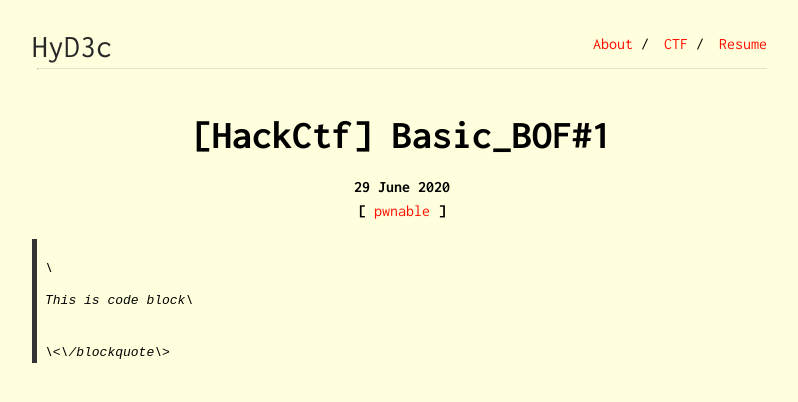
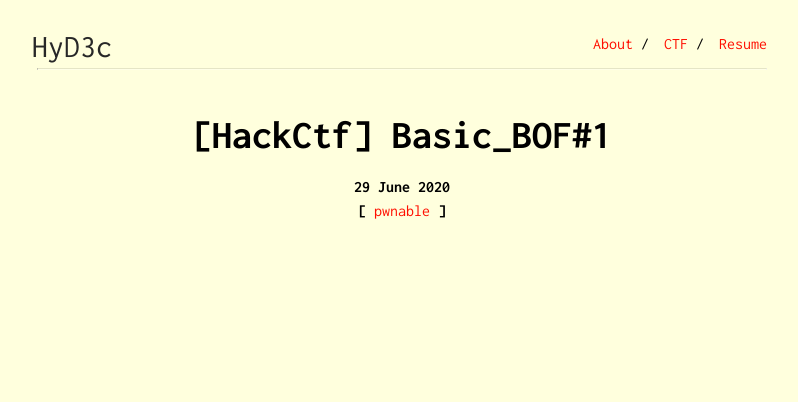
Before and after one commit to HyD3c/HyD3c.github.io, a Jekyll site: the page built from _ctfs/2020-06-29-HackCTF-Basic_BOF#1.md, in a window 1280 px wide. Shown: the top 402 px of the page, without its empty margins (238-1036 px from the left). Built offline with Jekyll 4.4.1, drawn with Linux system fonts in a browser that asks for light colours.

Commit message:
Update 2020-06-29-HackCTF-Basic_BOF#1.md

```diff
--- a/_ctfs/2020-06-29-HackCTF-Basic_BOF#1.md
+++ b/_ctfs/2020-06-29-HackCTF-Basic_BOF#1.md
@@ -5,6 +5,3 @@ ctf: HackCTF
 tag: [pwnable]
 layout: post
 ---
-<pre><blockquote>
-\<p>This is code block\</p>
-\<\/blockquote\>
```
